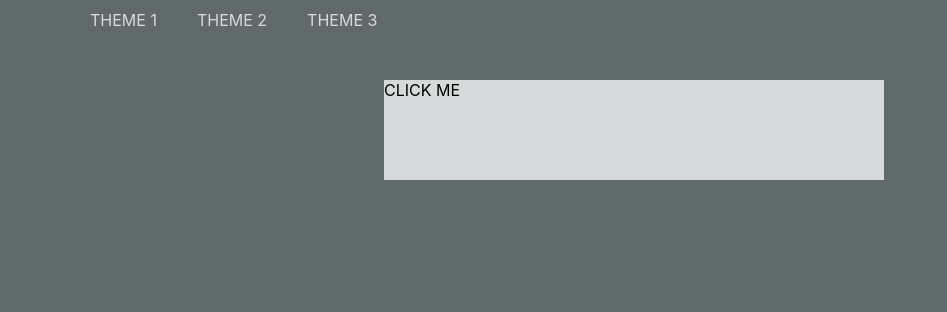
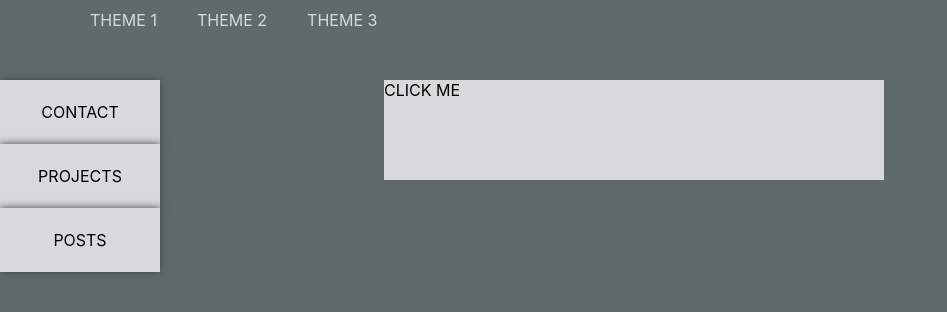
Before and after one commit to TYLER-JM/personal-homepage, a React (Create React App) app: page / in a window 1280 px wide. Shown: the top 312 px of the page, without its empty margins (0-947 px from the left). Built offline with nearby package versions, Linux system fonts and the light colour scheme.

Commit message:
export default moved so function is no longer anonymous

```diff
--- a/src/components/ContentListItem.js
+++ b/src/components/ContentListItem.js
@@ -1,16 +1,15 @@
 import React from 'react';
 import classNames from 'classnames';
-// import '../styles/contentListItem.scss';
 
-export default function({ name, setMenuShown, menuShown, type, menuToShow }) {
+ const ContentListItem = function({ name, setMenuShown, menuShown, type }) {
 
   return (
     <div
-      className={classNames("content-item", {hidden: menuShown !== type, shown: menuShown === type})}
+      className={classNames("content-item", {hidden: !type.includes(menuShown), shown: type.includes(menuShown)})}
       onClick={(e) => setMenuShown(e.currentTarget.firstChild.innerHTML)}>
-      {/* onClick={(e) => menuToShow = e.currentTarget.firstChild.innerHTML}> */}
       <p>{name}</p>
     </div>
-    // <div className="content-item" onClick={(e) => setMenuList(projectMenu)}><p>{name}</p></div>
   )
 }
+
+export default ContentListItem;
```
